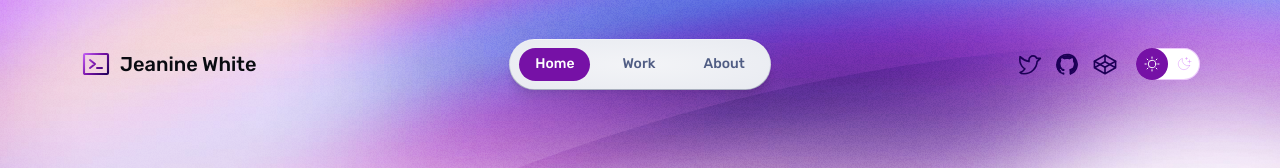
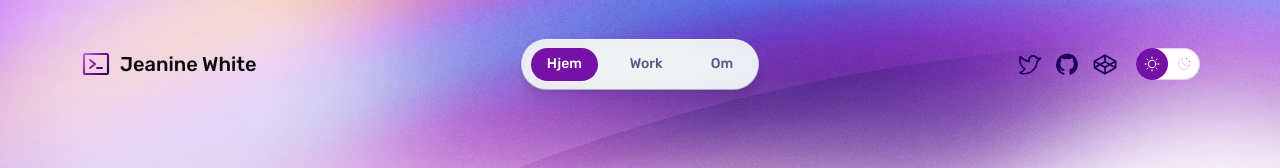
Before and after one commit to markussteen/portfolio, an Astro site: page / in a window 1280 px wide. Shown: the top 168 px of the page. Built offline with nearby package versions, Linux system fonts and the light colour scheme; Astro itself is replaced by a stand-in of ours.

Commit message:
Update Nav.astro

```diff
--- a/src/components/Nav.astro
+++ b/src/components/Nav.astro
@@ -4,9 +4,9 @@ import ThemeToggle from './ThemeToggle.astro';
 
 /** Main menu items */
 const textLinks: { label: string; href: string }[] = [
-	{ label: 'Home', href: '/' },
+	{ label: 'Hjem', href: '/' },
 	{ label: 'Work', href: '/work/' },
-	{ label: 'About', href: '/about/' },
+	{ label: 'Om', href: '/om/' },
 ];
 
 /** Icon links to social media — edit these with links to your profiles! */
```
